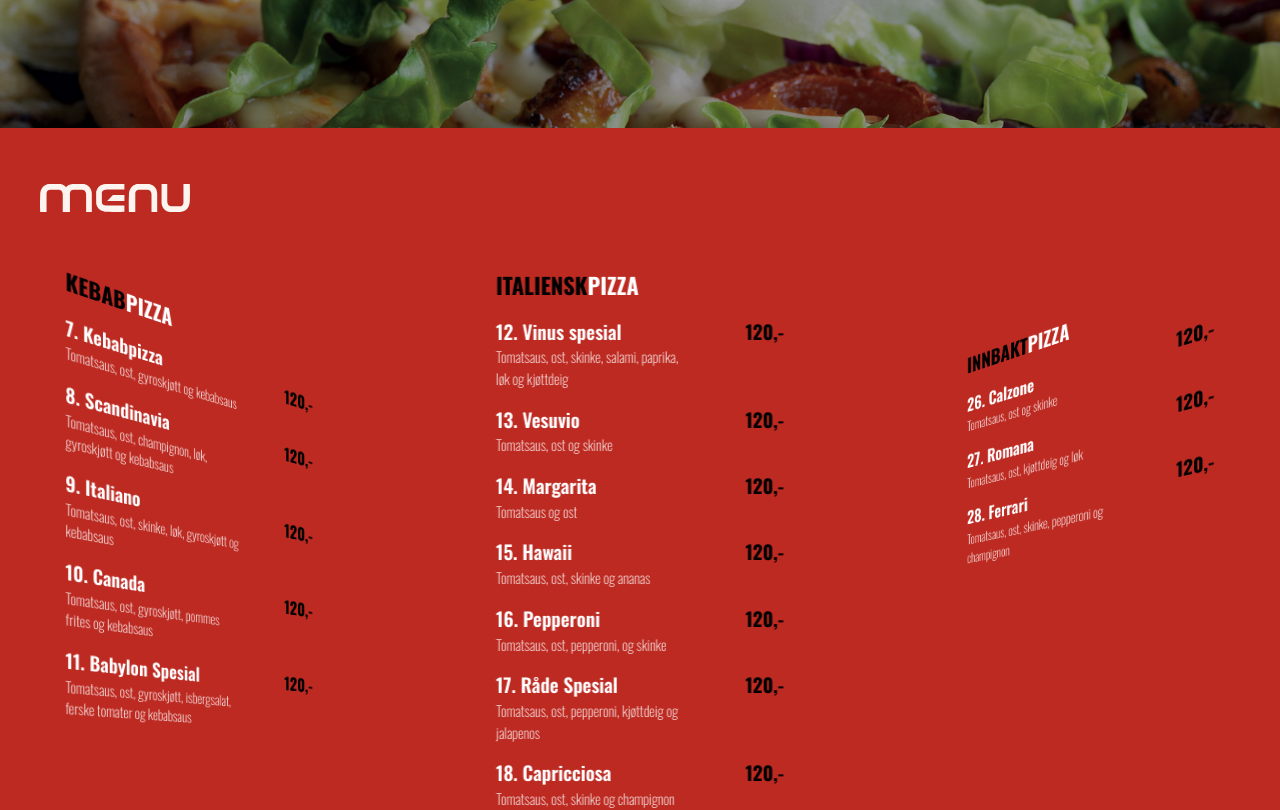
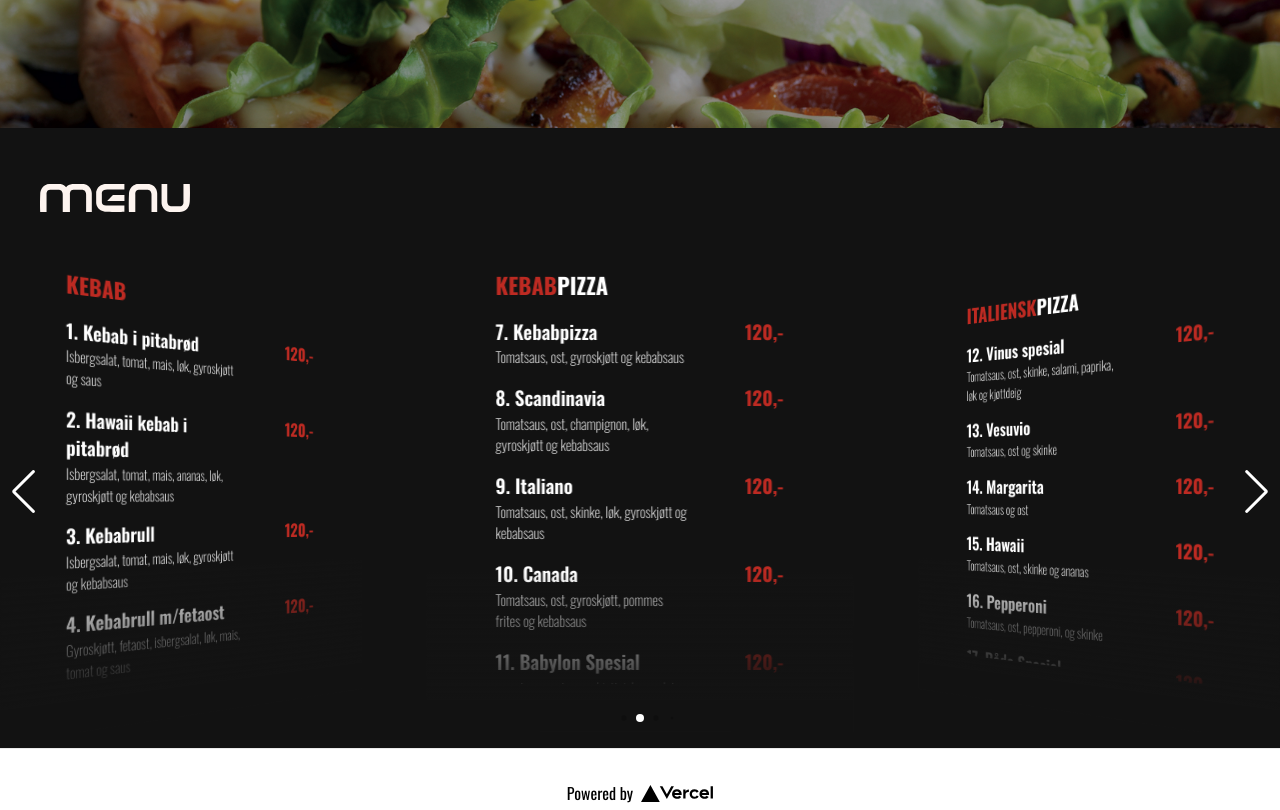
Before and after one commit to Benjamhw/burgermansion, a Next.js app: page / in a window 1280 px wide. Shown: the part 360-1170 px from the top of the page. Built offline with nearby package versions, Linux system fonts and the light colour scheme.

Commit message:
Color changes and changes to the Swiper Menu. Added prettier and ESLint. Added global css variables.

```diff
--- a/components/swiper-carousel.module.css
+++ b/components/swiper-carousel.module.css
@@ -1,36 +1,22 @@
-.swiper {
-  width: 100%;
-  padding-top: 50px;
-  padding-bottom: 50px;
-}
-
-.swiper-slide {
-  background-position: center;
-  background-size: cover;
-  width: 300px;
-  height: 300px;
-}
-
-.swiper-slide img {
-  display: block;
-  width: 100%;
-}
-
 .container {
   width: 100%;
-    background-color: #BD2A22;
+  background-color: var(--black);
   padding-top: 1rem;
   padding-bottom: 1rem;
   display: flex;
   flex-direction: column;
   justify-content: center;
+  position: relative;
 }
 .itemWrapper {
   width: 100%;
   display: flex;
   justify-content: center;
+  padding-bottom: 3rem;
+  height: 30rem;
 }
 .item {
+  overflow-y: scroll;
   width: 100%;
   max-width: 20rem;
   background-color: inherit;
@@ -38,11 +24,20 @@
   border-radius: 2rem;
   padding: 1rem;
 }
-.itemTitle{
-  color: black;
+.itemOverlay {
+  pointer-events: none;
+  position: absolute;
+  bottom: 0;
+  left: 0;
+  width: 100%;
+  height: 10rem;
+  background-image: linear-gradient(to top, var(--black) 20%, transparent);
+}
+.itemTitle {
+  color: var(--red);
   margin-bottom: 1rem;
   font-size: 1.4rem;
-  font-weight:bolder;
+  font-weight: bolder;
 }
 .menuItem {
   display: flex;
@@ -55,19 +50,19 @@
 .menuItemTitle {
   font-size: 1.2rem;
   font-weight: 600;
-  color: white;
+  color: var(--white);
 }
 
 .menuItemDiscription {
   font-size: 0.9rem;
   font-weight: 200;
-  color: white;
+  color: var(--white);
 }
 
 .menuItemPrice {
   display: flex;
   justify-content: flex-end;
-  color: black;
+  color: var(--red);
   font-size: 1.2rem;
   font-weight: 900;
 }
--- a/pages/index.js
+++ b/pages/index.js
@@ -1,10 +1,10 @@
-import Head from "next/head";
-import Image from "next/image";
-import styles from "../styles/Home.module.css";
-import Layout from "./layout";
-import { Source_Serif_4, Oswald } from "@next/font/google";
-import SwiperCarousel from "../components/swiper-carousel";
-import { getFoodMenuData } from "../lib/food_menus";
+import Head from 'next/head';
+import Image from 'next/image';
+import styles from '../styles/Home.module.css';
+import Layout from './layout';
+import { Source_Serif_4, Oswald, Caveat } from '@next/font/google';
+import SwiperCarousel from '../components/swiper-carousel';
+import { getFoodMenuData } from '../lib/food_menus';
 
 const source_serif_4 = Source_Serif_4();
 const oswald = Oswald();
@@ -18,11 +18,10 @@ export async function getStaticProps() {
   };
 }
 
-export default function Home({allFoodMenuData}) {
-  console.log(allFoodMenuData)
+export default function Home({ allFoodMenuData }) {
   return (
     <Layout>
-      <div className={`${styles.container} ${oswald.className}`}>
+      <div className={`${styles.container}`}>
         <Head>
           <title>Vinus Pizza og Kebab | Demo Nettside</title>
           <meta
@@ -33,7 +32,7 @@ export default function Home({allFoodMenuData}) {
         </Head>
         <div className={styles.headerContainer}>
           <Image
-            style={{ objectFit: "cover", objectPosition: "0 20%" }}
+            style={{ objectFit: 'cover', objectPosition: '0 20%' }}
             src="/images/kebabpizza.jpg"
             alt="Vinus Pizza og Kebab - Råde | Kebabpizza"
             fill
@@ -46,14 +45,14 @@ export default function Home({allFoodMenuData}) {
             <h1>VINUS PIZZA OG KEBAB</h1>
           </div>
         </div>
-        <SwiperCarousel itemData={allFoodMenuData}/>
+        <SwiperCarousel itemData={allFoodMenuData} />
         <footer className={styles.footer}>
           <a
             href="https://vercel.com?utm_source=create-next-app&utm_medium=default-template&utm_campaign=create-next-app"
             target="_blank"
             rel="noopener noreferrer"
           >
-            Powered by{" "}
+            Powered by{' '}
             <span className={styles.logo}>
               <Image
                 src="/vercel.svg"
--- a/styles/globals.css
+++ b/styles/globals.css
@@ -1,13 +1,21 @@
 @tailwind base;
 @tailwind components;
 @tailwind utilities;
+
+@import url('https://fonts.googleapis.com/css2?family=Oswald:wght@200;300;600;700&display=swap');
+
+:root {
+  --red: #bd2a22;
+  --black: rgb(18, 18, 18);
+  --white: white;
+}
 
 html,
 body {
   padding: 0;
   margin: 0;
-  font-family: Oswald, -apple-system, BlinkMacSystemFont, Segoe UI, Roboto, Oxygen,
-    Ubuntu, Cantarell, Fira Sans, Droid Sans, Helvetica Neue, sans-serif;
+  font-family: 'Oswald', -apple-system, BlinkMacSystemFont, Segoe UI, Roboto,
+    Oxygen, Ubuntu, Cantarell, Fira Sans, Droid Sans, Helvetica Neue, sans-serif;
 }
 
 a {
```
Also changed, not shown: package.json (+8 -1 lines), .eslintrc.json, .prettierrc.json (added), components/swiper-carousel.js, 1 other file (tests, documents, lock files or other folders). Lines whose indentation alone changed are shown as unchanged.
